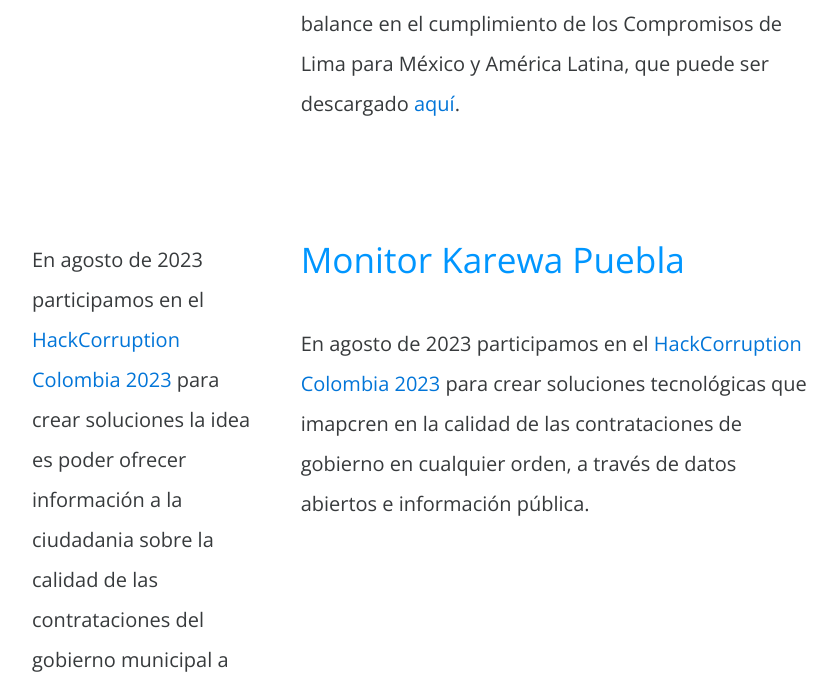
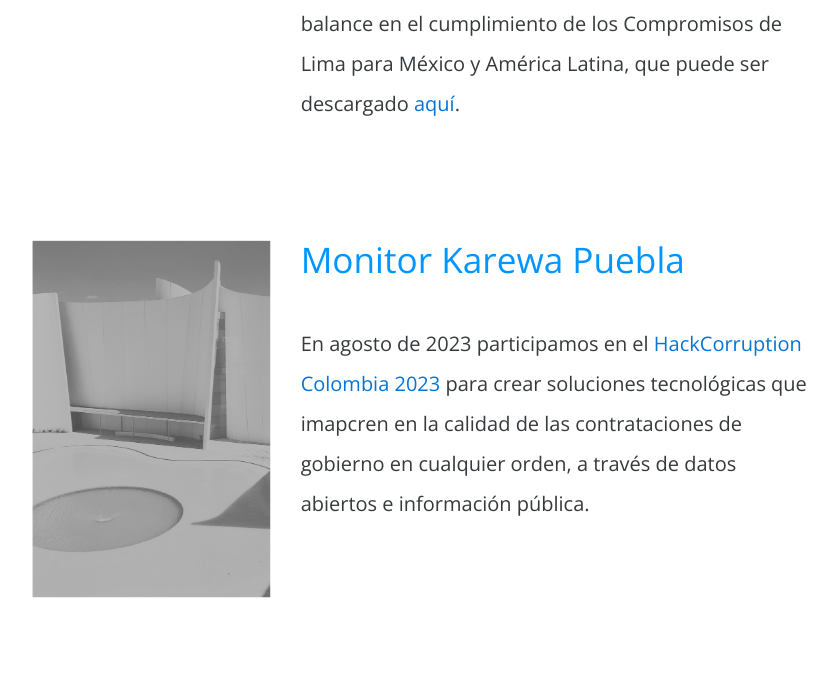
Before and after one commit to dava999/masintegridadmx.github.io, a plain HTML site: page index.html in a window 1280 px wide. Shown: the part 2068-2757 px from the top of the page, without its empty margins (432-1269 px from the left). Drawn offline with nearby package versions, Linux system fonts and the light colour scheme.

Commit message:
Update index.html

```diff
--- a/index.html
+++ b/index.html
@@ -114,17 +114,6 @@ http://www.templatemo.com/tm-501-neaty
                                         <p> En agosto de 2023 participamos en el <a href="https://hackcorruption.org/"> HackCorruption Colombia 2023</a> para crear soluciones tecnológicas que imapcren en la calidad de las contrataciones de gobierno en cualquier orden, a través de datos abiertos e información pública.</p>
 
                                     </div>
-
-                                    <div class="col-lg-4 col-md-5 col-sm-12 col-xs-12 pull-lg-8 pull-md-7 tm-about-img-container">
-                                        <p> En agosto de 2023 participamos en el <a href="https://hackcorruption.org/"> HackCorruption Colombia 2023</a> para crear soluciones  la idea es poder ofrecer información a la ciudadania sobre la calidad de las contrataciones del gobierno municipal a través de datos abiertos y visualizaciones gráficas. La información con la que trabaja la plataforma es pública y se obtiene de la <a href="https://www.plataformadetransparencia.org.mx/"> Plataforma Nacional de Transparencia</a>.</p>
-
-                                    </div>
-
-                                    <div class="col-lg-4 col-md-5 col-sm-12 col-xs-12 pull-lg-8 pull-md-7 tm-about-img-container">
-                                        <p> En agosto de 2023 participamos en el <a href="https://hackcorruption.org/"> HackCorruption Colombia 2023</a> para crear soluciones  la idea es poder ofrecer información a la ciudadania sobre la calidad de las contrataciones del gobierno municipal a través de datos abiertos y visualizaciones gráficas. La información con la que trabaja la plataforma es pública y se obtiene de la <a href="https://www.plataformadetransparencia.org.mx/"> Plataforma Nacional de Transparencia</a>.</p>
-
-                                    </div>
-
                                     <div class="col-lg-4 col-md-5 col-sm-12 col-xs-12 pull-lg-8 pull-md-7 tm-about-img-container">
                                         <img src="Puebla3a.png" alt="Image" class="img-fluid">
                                     </div>
```
